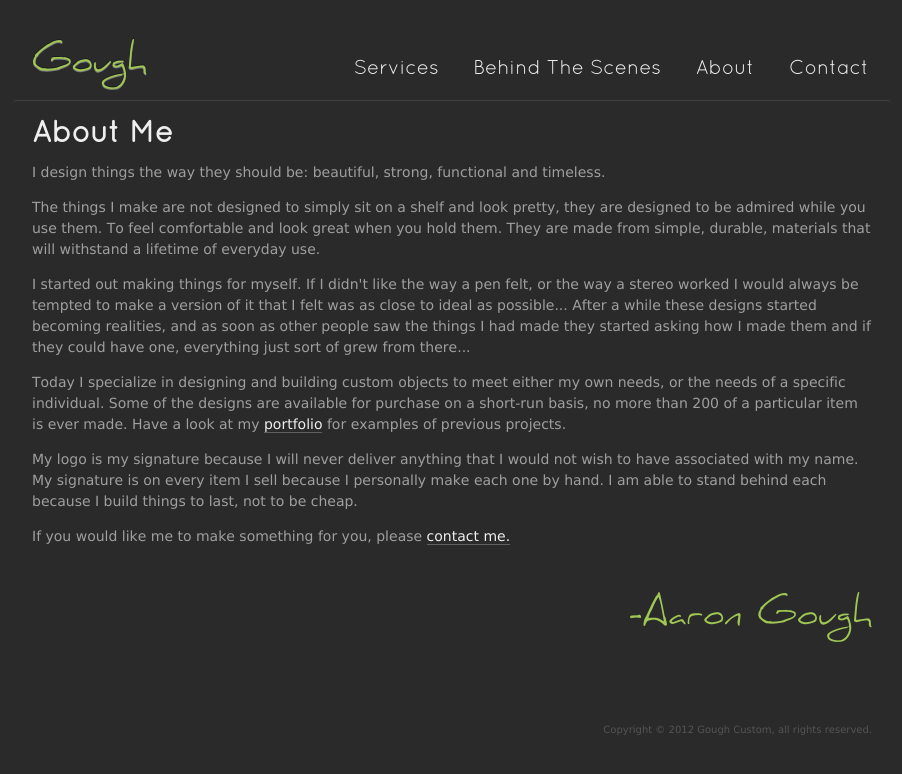
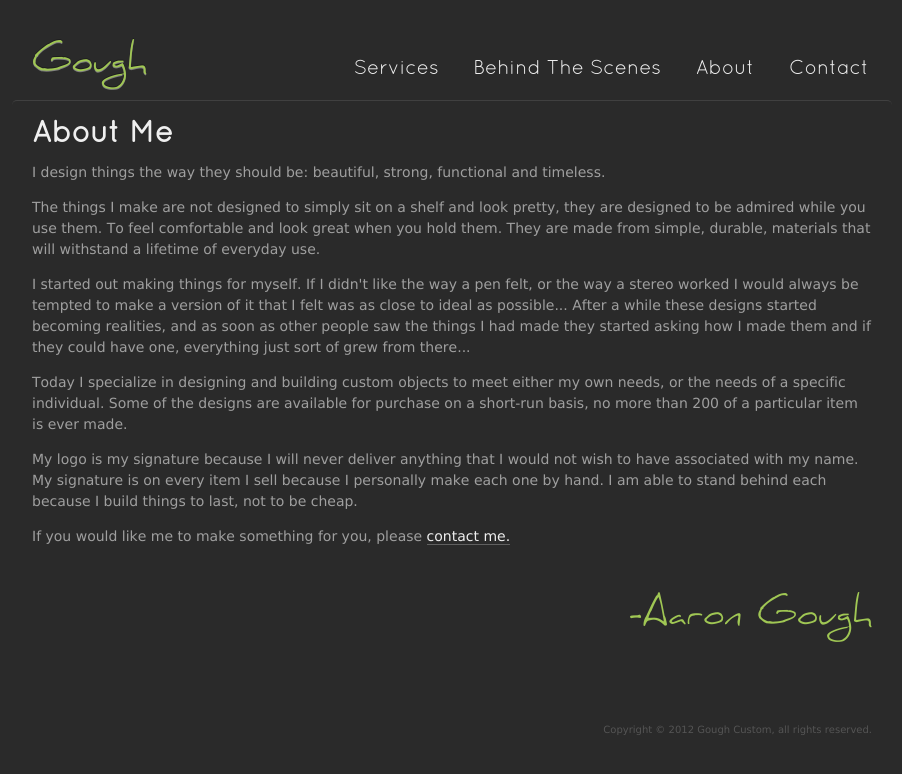
Before and after one commit to anddam/goughcustom, a Jekyll site: the page built from about.html, in a window 1280 px wide. Shown: the top 774 px of the page, without its empty margins (188-1090 px from the left). Built offline with Jekyll 4.4.1, drawn with Linux system fonts in a browser that asks for light colours.

Commit message:
Remove link to portfolio page.

```diff
--- a/about.html
+++ b/about.html
@@ -11,7 +11,7 @@ title: About Gough Custom
 
 <p>I started out making things for myself. If I didn't like the way a pen felt, or the way a stereo worked I would always be tempted to make a version of it that I felt was as close to ideal as possible... After a while these designs started becoming realities, and as soon as other people saw the things I had made they started asking how I made them and if they could have one, everything just sort of grew from there...</p>
 
-<p>Today I specialize in designing and building custom objects to meet either my own needs, or the needs of a specific individual. Some of the designs are available for purchase on a short-run basis, no more than 200 of a particular item is ever made. Have a look at my <a href="/portfolio.html">portfolio</a> for examples of previous projects.</p>
+<p>Today I specialize in designing and building custom objects to meet either my own needs, or the needs of a specific individual. Some of the designs are available for purchase on a short-run basis, no more than 200 of a particular item is ever made.</p>
 
 <p>My logo is my signature because I will never deliver anything that I would not wish to have associated with my name. My signature is on every item I sell because I personally make each one by hand. I am able to stand behind each because I build things to last, not to be cheap.</p>
 
```
